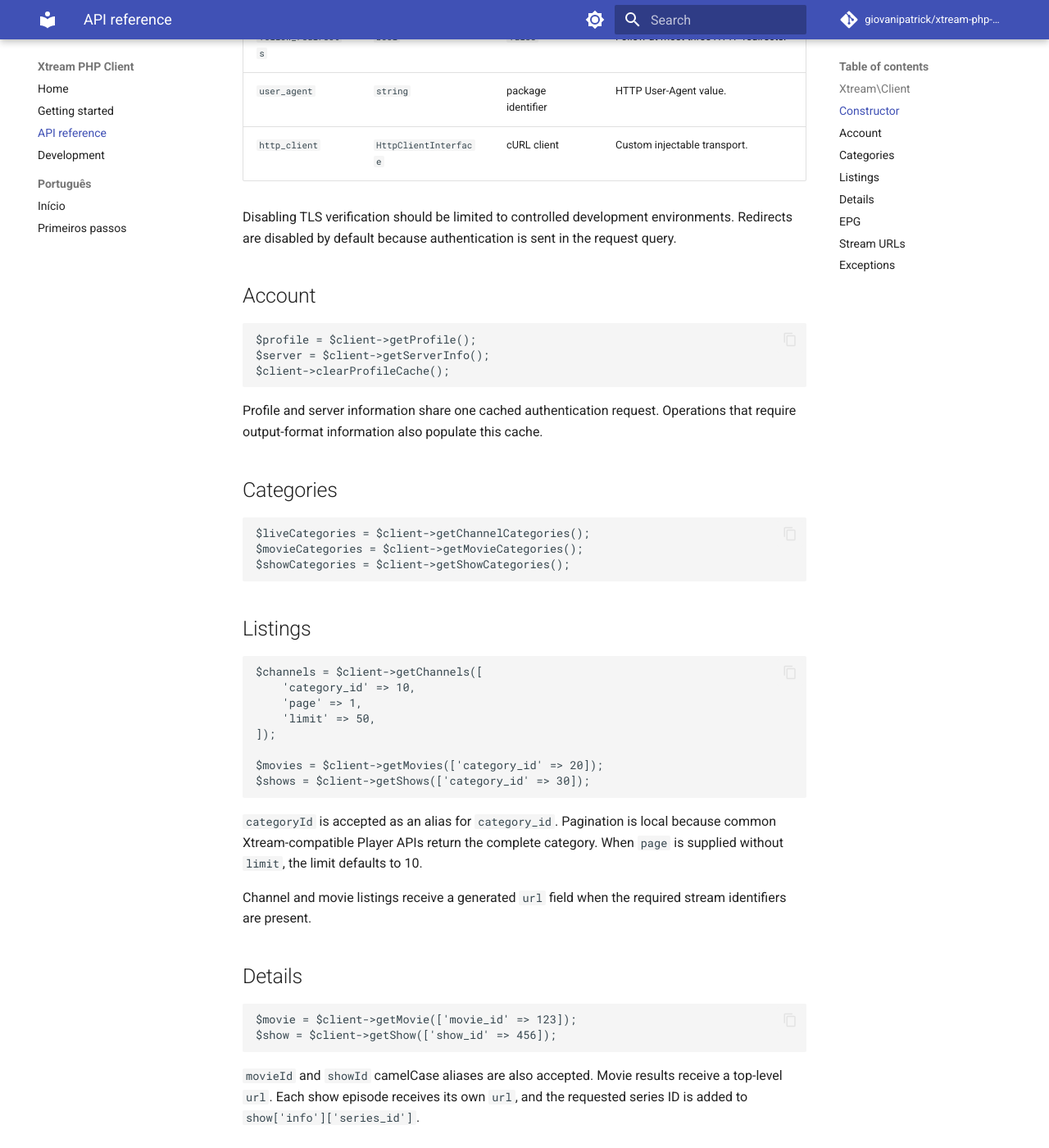
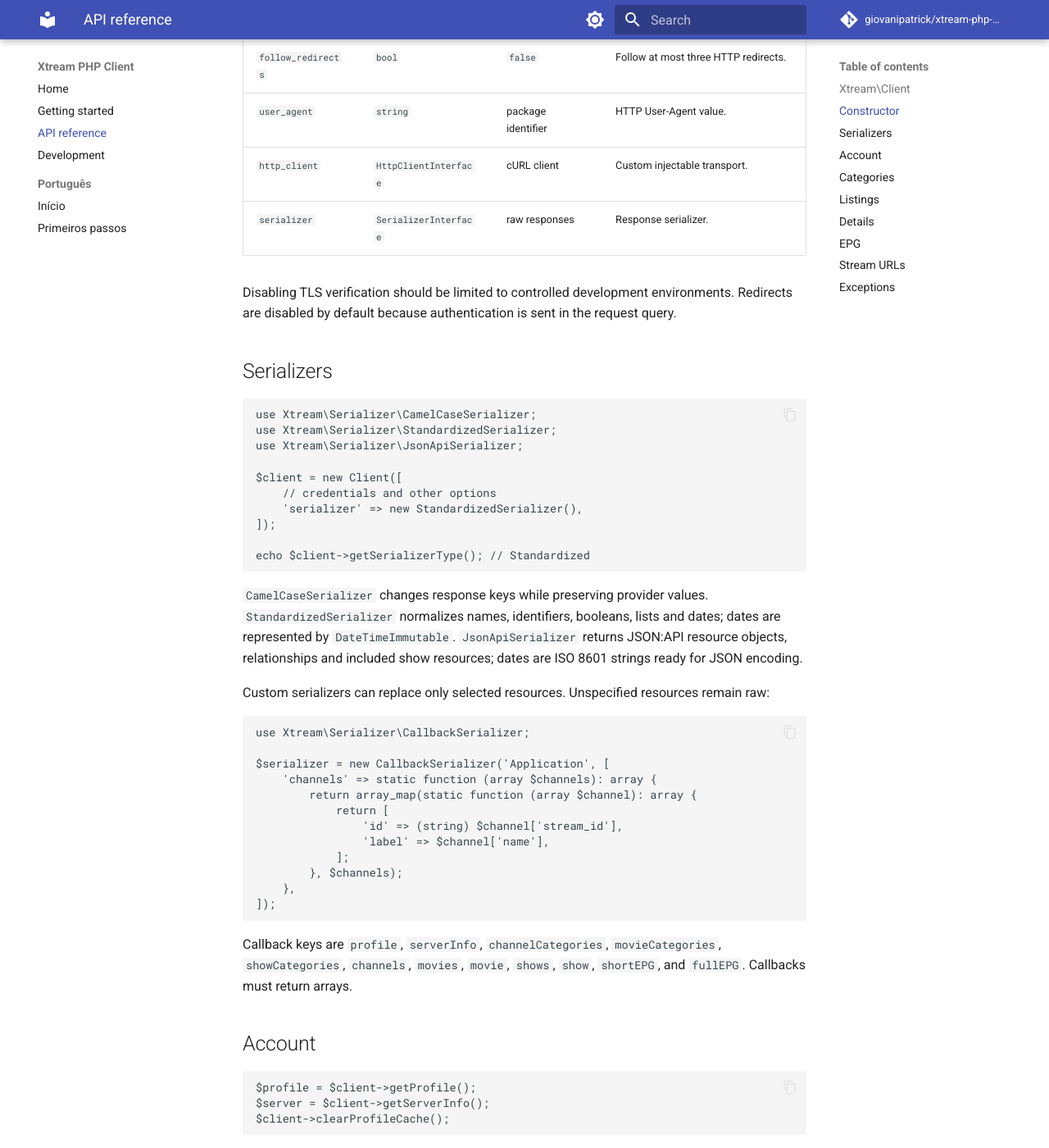
Before and after one commit to giovanipatrick/xtream-php-client, an MkDocs documentation site: the page built from docs/api-reference.md, in a window 1280 px wide and 1400 px high, scrolled down 973 px. Shown: the whole window at 82% size. Built offline with MkDocs 1.6.1 and Material for MkDocs 9.7.7, drawn with Linux system fonts in a browser that asks for light colours; comment, search, counter and statistics services are not loaded; some of the changed text lies outside the part shown.

Commit message:
docs: document serializer support

````diff
--- a/docs/api-reference.md
+++ b/docs/api-reference.md
@@ -3,8 +3,9 @@
 ## `Xtream\Client`
 
 The client communicates with `player_api.php` and returns raw associative
-arrays. Credentials are URL-encoded and are never included in library-generated
-exception messages.
+arrays by default. Optional serializers transform the response after stream
+URLs and pagination are applied. Credentials are URL-encoded and are never
+included in library-generated exception messages.
 
 ## Constructor
 
@@ -31,10 +32,54 @@ Optional options:
 | `follow_redirects` | `bool` | `false` | Follow at most three HTTP redirects. |
 | `user_agent` | `string` | package identifier | HTTP User-Agent value. |
 | `http_client` | `HttpClientInterface` | cURL client | Custom injectable transport. |
+| `serializer` | `SerializerInterface` | raw responses | Response serializer. |
 
 Disabling TLS verification should be limited to controlled development
 environments. Redirects are disabled by default because authentication is sent
 in the request query.
+
+## Serializers
+
+```php
+use Xtream\Serializer\CamelCaseSerializer;
+use Xtream\Serializer\StandardizedSerializer;
+use Xtream\Serializer\JsonApiSerializer;
+
+$client = new Client([
+    // credentials and other options
+    'serializer' => new StandardizedSerializer(),
+]);
+
+echo $client->getSerializerType(); // Standardized
+```
+
+`CamelCaseSerializer` changes response keys while preserving provider values.
+`StandardizedSerializer` normalizes names, identifiers, booleans, lists and
+dates; dates are represented by `DateTimeImmutable`. `JsonApiSerializer`
+returns JSON:API resource objects, relationships and included show resources;
+dates are ISO 8601 strings ready for JSON encoding.
+
+Custom serializers can replace only selected resources. Unspecified resources
+remain raw:
+
+```php
+use Xtream\Serializer\CallbackSerializer;
+
+$serializer = new CallbackSerializer('Application', [
+    'channels' => static function (array $channels): array {
+        return array_map(static function (array $channel): array {
+            return [
+                'id' => (string) $channel['stream_id'],
+                'label' => $channel['name'],
+            ];
+        }, $channels);
+    },
+]);
+```
+
+Callback keys are `profile`, `serverInfo`, `channelCategories`,
+`movieCategories`, `showCategories`, `channels`, `movies`, `movie`, `shows`,
+`show`, `shortEPG`, and `fullEPG`. Callbacks must return arrays.
 
 ## Account
 
````
Also changed, not shown: CHANGELOG.md (+10 -1 lines), README.md (+10 -2 lines), README.pt-BR.md (+11 -2 lines), docs/getting-started.md (+4 -2 lines), docs/index.md (+2 -2 lines), docs/pt-BR/getting-started.md (+5 -1 lines), docs/pt-BR/index.md (+2 -2 lines).
